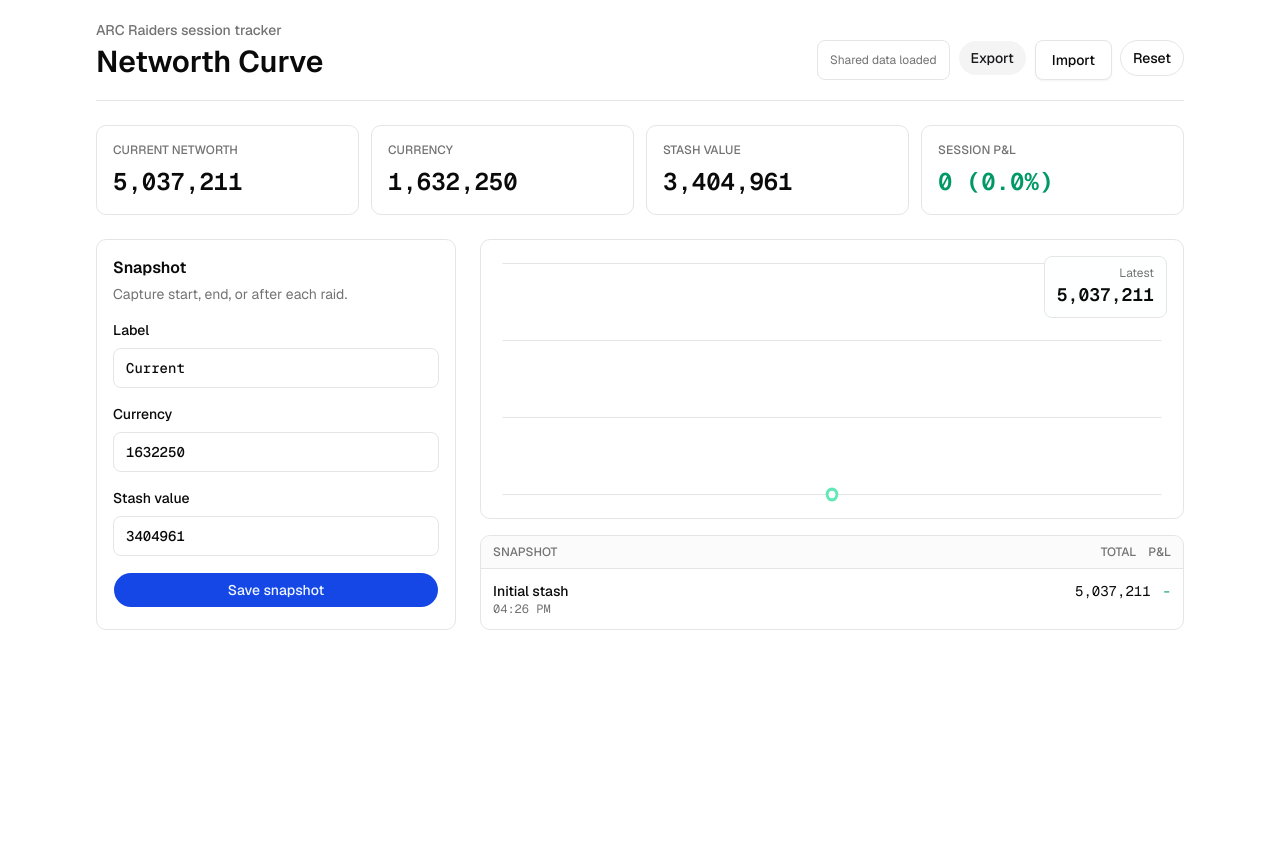
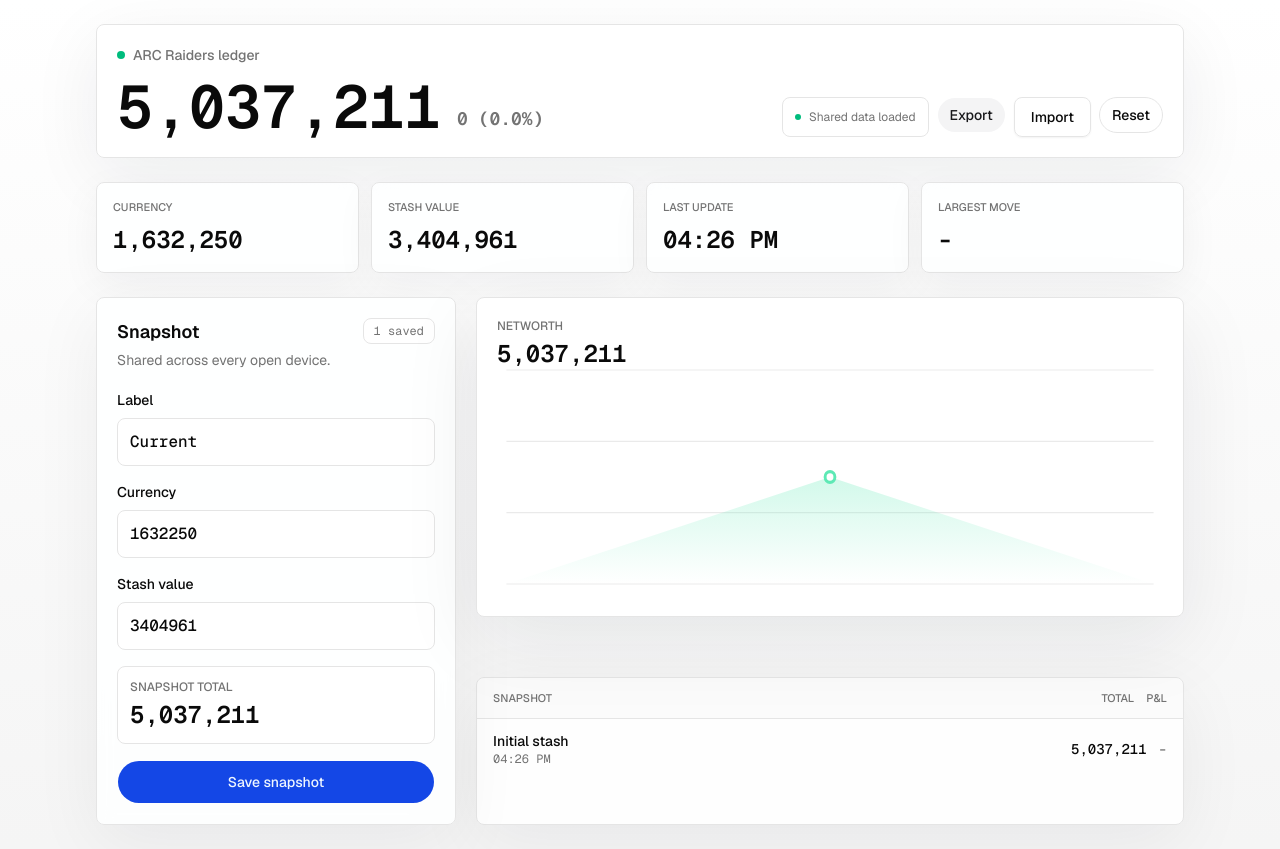
Before and after one commit to Barenhvrd/arc-networth, a Next.js app: page / in a window 1280 px wide. Before the commit the page ends 800 px from the top, so only its background shows below. Built offline with nearby package versions, Linux system fonts and the light colour scheme.

Commit message:
Polish tracker interface

```diff
--- a/app/page.tsx
+++ b/app/page.tsx
@@ -35,9 +35,33 @@
   return `${prefix}${formatCredits(value)}`
 }
 
+function formatPercent(value: number) {
+  const prefix = value > 0 ? "+" : ""
+  return `${prefix}${value.toFixed(1)}%`
+}
+
+function formatTime(value: string) {
+  return new Date(value).toLocaleTimeString([], {
+    hour: "2-digit",
+    minute: "2-digit",
+  })
+}
+
 function parseCredits(value: string) {
   const parsed = Number(value.replaceAll(",", ""))
   return Number.isFinite(parsed) ? Math.max(0, parsed) : 0
+}
+
+function getTone(value: number) {
+  if (value > 0) {
+    return "gain"
+  }
+
+  if (value < 0) {
+    return "loss"
+  }
+
+  return "neutral"
 }
 
 function NetworthChart({ snapshots }: { snapshots: Snapshot[] }) {
@@ -47,7 +71,7 @@
   const span = Math.max(1, max - min)
   const width = 720
   const height = 260
-  const padding = 22
+  const padding = 30
   const usableWidth = width - padding * 2
   const usableHeight = height - padding * 2
 
@@ -56,7 +80,10 @@
       snapshots.length === 1
         ? width / 2
         : padding + (index / (snapshots.length - 1)) * usableWidth
-    const y = padding + (1 - (snapshot.total - min) / span) * usableHeight
+    const y =
+      snapshots.length === 1
+        ? height / 2
+        : padding + (1 - (snapshot.total - min) / span) * usableHeight
     return { ...snapshot, x, y }
   })
 
@@ -65,17 +92,25 @@
   const latest = points.at(-1)
 
   return (
-    <div className="relative h-[280px] overflow-hidden rounded-lg border bg-card">
+    <div className="relative h-[320px] overflow-hidden rounded-md border bg-card shadow-[0_24px_80px_rgba(15,23,42,0.08)]">
+      <div className="absolute left-5 top-5 z-10">
+        <div className="text-xs font-medium uppercase tracking-normal text-muted-foreground">
+          Networth
+        </div>
+        <div className="mt-1 font-mono text-2xl font-semibold">
+          {latest ? formatCredits(latest.total) : "-"}
+        </div>
+      </div>
       <svg
         viewBox={`0 0 ${width} ${height}`}
         role="img"
         aria-label="Networth history chart"
-        className="h-full w-full"
+        className="h-full w-full pt-10"
         preserveAspectRatio="none"
       >
         <defs>
           <linearGradient id="networth-area" x1="0" x2="0" y1="0" y2="1">
-            <stop offset="0%" stopColor="var(--chart-1)" stopOpacity="0.34" />
+            <stop offset="0%" stopColor="var(--chart-1)" stopOpacity="0.28" />
             <stop offset="100%" stopColor="var(--chart-1)" stopOpacity="0" />
           </linearGradient>
         </defs>
@@ -88,7 +123,7 @@
               x2={width - padding}
               y1={y}
               y2={y}
-              className="stroke-border"
+              className="stroke-border/80"
               strokeWidth="1"
             />
           )
@@ -114,14 +149,6 @@
           />
         ))}
       </svg>
-      {latest ? (
-        <div className="absolute right-4 top-4 rounded-md border bg-background/90 px-3 py-2 text-right backdrop-blur">
-          <div className="text-xs text-muted-foreground">Latest</div>
-          <div className="font-mono text-lg font-semibold">
-            {formatCredits(latest.total)}
-          </div>
-        </div>
-      ) : null}
     </div>
   )
 }
@@ -136,8 +163,8 @@
   tone?: "neutral" | "gain" | "loss"
 }) {
   return (
-    <div className="rounded-lg border bg-card p-4">
-      <div className="text-xs font-medium uppercase tracking-normal text-muted-foreground">
+    <div className="rounded-md border bg-card/90 p-4 shadow-[0_12px_40px_rgba(15,23,42,0.05)] backdrop-blur">
+      <div className="text-[11px] font-medium uppercase tracking-normal text-muted-foreground">
         {label}
       </div>
       <div
@@ -170,6 +197,14 @@
   const currencyValue = parseCredits(currency)
   const stashValue = parseCredits(stash)
   const total = currencyValue + stashValue
+  const snapshotDeltas = snapshots.map((snapshot, index) => ({
+    snapshot,
+    delta: index === 0 ? 0 : snapshot.total - snapshots[index - 1].total,
+  }))
+  const largestMove = snapshotDeltas
+    .slice(1)
+    .sort((left, right) => Math.abs(right.delta) - Math.abs(left.delta))[0]
+  const lastUpdated = latest ? formatTime(latest.createdAt) : "-"
 
   const saveSnapshots = React.useCallback(async (nextSnapshots: Snapshot[]) => {
     setSnapshots(nextSnapshots)
@@ -284,25 +319,49 @@
   }
 
   return (
-    <main className="min-h-svh bg-background text-foreground">
-      <div className="mx-auto flex w-full max-w-6xl flex-col gap-6 px-4 py-5 sm:px-6 lg:px-8">
-        <header className="flex flex-col gap-4 border-b pb-5 sm:flex-row sm:items-end sm:justify-between">
-          <div>
-            <p className="text-sm font-medium text-muted-foreground">
-              ARC Raiders session tracker
-            </p>
-            <h1 className="mt-1 text-3xl font-semibold tracking-normal">
-              Networth Curve
+    <main className="min-h-svh bg-[linear-gradient(180deg,var(--background),var(--muted))] text-foreground">
+      <div className="mx-auto flex w-full max-w-6xl flex-col gap-6 px-4 py-4 sm:px-6 sm:py-6 lg:px-8">
+        <header className="rounded-md border bg-card/85 p-4 shadow-[0_18px_70px_rgba(15,23,42,0.07)] backdrop-blur sm:p-5">
+          <div className="flex flex-col gap-5 lg:flex-row lg:items-end lg:justify-between">
+            <div className="min-w-0">
+              <div className="flex items-center gap-2 text-sm font-medium text-muted-foreground">
+                <span className="size-2 rounded-full bg-emerald-500" />
+                ARC Raiders ledger
+              </div>
+              <div className="mt-3 flex flex-col gap-2 sm:flex-row sm:items-end sm:gap-4">
+                <h1 className="font-mono text-4xl font-semibold tracking-normal sm:text-6xl">
+                  {formatCredits(total)}
                 </h1>
+                <div
+                  className={
+                    getTone(sessionDelta) === "gain"
+                      ? "pb-1 font-mono text-lg font-semibold text-emerald-600 dark:text-emerald-400"
+                      : getTone(sessionDelta) === "loss"
+                        ? "pb-1 font-mono text-lg font-semibold text-red-600 dark:text-red-400"
+                        : "pb-1 font-mono text-lg font-semibold text-muted-foreground"
+                  }
+                >
+                  {formatDelta(sessionDelta)} ({formatPercent(sessionPercent)})
+                </div>
+              </div>
             </div>
             <div className="flex flex-wrap gap-2">
-            <div className="inline-flex h-10 items-center rounded-md border bg-card px-3 text-xs text-muted-foreground">
+              <div className="inline-flex h-10 items-center gap-2 rounded-md border bg-background/80 px-3 text-xs text-muted-foreground">
+                <span
+                  className={
+                    syncStatus === "Save failed"
+                      ? "size-1.5 rounded-full bg-red-500"
+                      : isLoading
+                        ? "size-1.5 rounded-full bg-amber-500"
+                        : "size-1.5 rounded-full bg-emerald-500"
+                  }
+                />
                 {isLoading ? "Loading" : syncStatus}
               </div>
               <Button variant="secondary" onClick={exportSnapshots}>
                 Export
               </Button>
-            <label className="inline-flex h-10 cursor-pointer items-center justify-center rounded-md border bg-background px-4 text-sm font-medium shadow-xs transition-colors hover:bg-accent hover:text-accent-foreground">
+              <label className="inline-flex h-10 cursor-pointer items-center justify-center rounded-md border bg-background/80 px-4 text-sm font-medium shadow-xs transition-colors hover:bg-accent hover:text-accent-foreground">
                 Import
                 <input
                   type="file"
@@ -315,32 +374,38 @@
                 Reset
               </Button>
             </div>
+          </div>
         </header>
 
         <section className="grid gap-3 sm:grid-cols-2 lg:grid-cols-4">
-          <StatCard label="Current networth" value={formatCredits(total)} />
           <StatCard label="Currency" value={formatCredits(currencyValue)} />
           <StatCard label="Stash value" value={formatCredits(stashValue)} />
+          <StatCard label="Last update" value={lastUpdated} />
           <StatCard
-            label="Session P&L"
-            value={`${formatDelta(sessionDelta)} (${sessionPercent.toFixed(1)}%)`}
-            tone={sessionDelta >= 0 ? "gain" : "loss"}
+            label="Largest move"
+            value={largestMove ? formatDelta(largestMove.delta) : "-"}
+            tone={largestMove ? getTone(largestMove.delta) : "neutral"}
           />
         </section>
 
-        <section className="grid gap-6 lg:grid-cols-[360px_minmax(0,1fr)]">
+        <section className="grid gap-5 lg:grid-cols-[360px_minmax(0,1fr)]">
           <form
-            className="rounded-lg border bg-card p-4"
+            className="rounded-md border bg-card/90 p-4 shadow-[0_18px_70px_rgba(15,23,42,0.06)] backdrop-blur sm:p-5"
             onSubmit={(event) => {
               event.preventDefault()
               addSnapshot()
             }}
           >
-            <div className="mb-4">
-              <h2 className="text-base font-semibold">Snapshot</h2>
+            <div className="mb-5 flex items-start justify-between gap-3">
+              <div>
+                <h2 className="text-lg font-semibold">Snapshot</h2>
                 <p className="mt-1 text-sm text-muted-foreground">
-                Capture start, end, or after each raid.
+                  Shared across every open device.
                 </p>
+              </div>
+              <div className="rounded-md border bg-background px-2.5 py-1 font-mono text-xs text-muted-foreground">
+                {isLoading ? "syncing" : `${snapshots.length} saved`}
+              </div>
             </div>
             <div className="grid gap-4">
               <label className="grid gap-2 text-sm font-medium">
@@ -348,7 +413,7 @@
                 <input
                   value={label}
                   onChange={(event) => setLabel(event.target.value)}
-                  className="h-10 rounded-md border bg-background px-3 font-mono text-sm outline-none ring-offset-background transition-shadow focus-visible:ring-2 focus-visible:ring-ring"
+                  className="h-12 rounded-md border bg-background px-3 font-mono text-base outline-none ring-offset-background transition-shadow focus-visible:ring-2 focus-visible:ring-ring"
                 />
               </label>
               <label className="grid gap-2 text-sm font-medium">
@@ -357,7 +422,7 @@
                   inputMode="numeric"
                   value={currency}
                   onChange={(event) => setCurrency(event.target.value)}
-                  className="h-10 rounded-md border bg-background px-3 font-mono text-sm outline-none ring-offset-background transition-shadow focus-visible:ring-2 focus-visible:ring-ring"
+                  className="h-12 rounded-md border bg-background px-3 font-mono text-base outline-none ring-offset-background transition-shadow focus-visible:ring-2 focus-visible:ring-ring"
                 />
               </label>
               <label className="grid gap-2 text-sm font-medium">
@@ -366,63 +431,74 @@
                   inputMode="numeric"
                   value={stash}
                   onChange={(event) => setStash(event.target.value)}
-                  className="h-10 rounded-md border bg-background px-3 font-mono text-sm outline-none ring-offset-background transition-shadow focus-visible:ring-2 focus-visible:ring-ring"
+                  className="h-12 rounded-md border bg-background px-3 font-mono text-base outline-none ring-offset-background transition-shadow focus-visible:ring-2 focus-visible:ring-ring"
                 />
               </label>
-              <Button type="submit" className="w-full">
+              <div className="rounded-md border bg-background p-3">
+                <div className="text-xs font-medium uppercase tracking-normal text-muted-foreground">
+                  Snapshot total
+                </div>
+                <div className="mt-1 font-mono text-2xl font-semibold">
+                  {formatCredits(total)}
+                </div>
+              </div>
+              <Button type="submit" className="h-11 w-full">
                 Save snapshot
               </Button>
             </div>
           </form>
 
           <div className="grid gap-4">
-            {snapshots.length ? (
+            {isLoading ? (
+              <div className="flex h-[320px] items-center justify-center rounded-md border bg-card text-sm text-muted-foreground">
+                Loading shared data...
+              </div>
+            ) : snapshots.length ? (
               <NetworthChart snapshots={snapshots} />
             ) : (
-              <div className="flex h-[280px] items-center justify-center rounded-lg border bg-card text-sm text-muted-foreground">
+              <div className="flex h-[320px] items-center justify-center rounded-md border bg-card text-sm text-muted-foreground">
                 Add a snapshot to start the curve.
               </div>
             )}
-            <div className="overflow-hidden rounded-lg border">
-              <div className="grid grid-cols-[1fr_auto_auto] gap-3 border-b bg-muted/40 px-3 py-2 text-xs font-medium uppercase tracking-normal text-muted-foreground">
+            <div className="overflow-hidden rounded-md border bg-card/90 shadow-[0_18px_70px_rgba(15,23,42,0.06)]">
+              <div className="grid grid-cols-[1fr_auto_auto] gap-3 border-b bg-muted/40 px-4 py-3 text-[11px] font-medium uppercase tracking-normal text-muted-foreground">
                 <span>Snapshot</span>
                 <span>Total</span>
                 <span>P&L</span>
               </div>
-              <div className="max-h-[260px] overflow-auto">
-                {snapshots.map((snapshot, index) => {
-                  const previous = snapshots[index - 1]
-                  const delta = previous ? snapshot.total - previous.total : 0
-
-                  return (
+              <div className="max-h-[280px] overflow-auto">
+                {isLoading ? (
+                  <div className="px-4 py-6 text-sm text-muted-foreground">
+                    Loading shared snapshots...
+                  </div>
+                ) : null}
+                {snapshotDeltas.map(({ snapshot, delta }, index) => (
                   <div
                     key={snapshot.id}
-                      className="grid grid-cols-[1fr_auto_auto] gap-3 border-b px-3 py-3 text-sm last:border-0"
+                    className="grid grid-cols-[1fr_auto_auto] items-center gap-3 border-b px-4 py-3 text-sm last:border-0"
                   >
                     <div className="min-w-0">
-                        <div className="truncate font-medium">
-                          {snapshot.label}
-                        </div>
+                      <div className="truncate font-medium">{snapshot.label}</div>
                       <div className="font-mono text-xs text-muted-foreground">
-                          {new Date(snapshot.createdAt).toLocaleTimeString([], {
-                            hour: "2-digit",
-                            minute: "2-digit",
-                          })}
+                        {formatTime(snapshot.createdAt)}
                       </div>
                     </div>
-                      <div className="font-mono">{formatCredits(snapshot.total)}</div>
+                    <div className="font-mono font-medium">
+                      {formatCredits(snapshot.total)}
+                    </div>
                     <div
                       className={
-                          delta >= 0
-                            ? "font-mono text-emerald-600 dark:text-emerald-400"
-                            : "font-mono text-red-600 dark:text-red-400"
+                        getTone(delta) === "gain"
+                          ? "font-mono font-medium text-emerald-600 dark:text-emerald-400"
+                          : getTone(delta) === "loss"
+                            ? "font-mono font-medium text-red-600 dark:text-red-400"
+                            : "font-mono font-medium text-muted-foreground"
                       }
                     >
                       {index === 0 ? "-" : formatDelta(delta)}
                     </div>
                   </div>
-                  )
-                })}
+                ))}
               </div>
             </div>
           </div>
```
Lines whose indentation alone changed are shown as unchanged.
